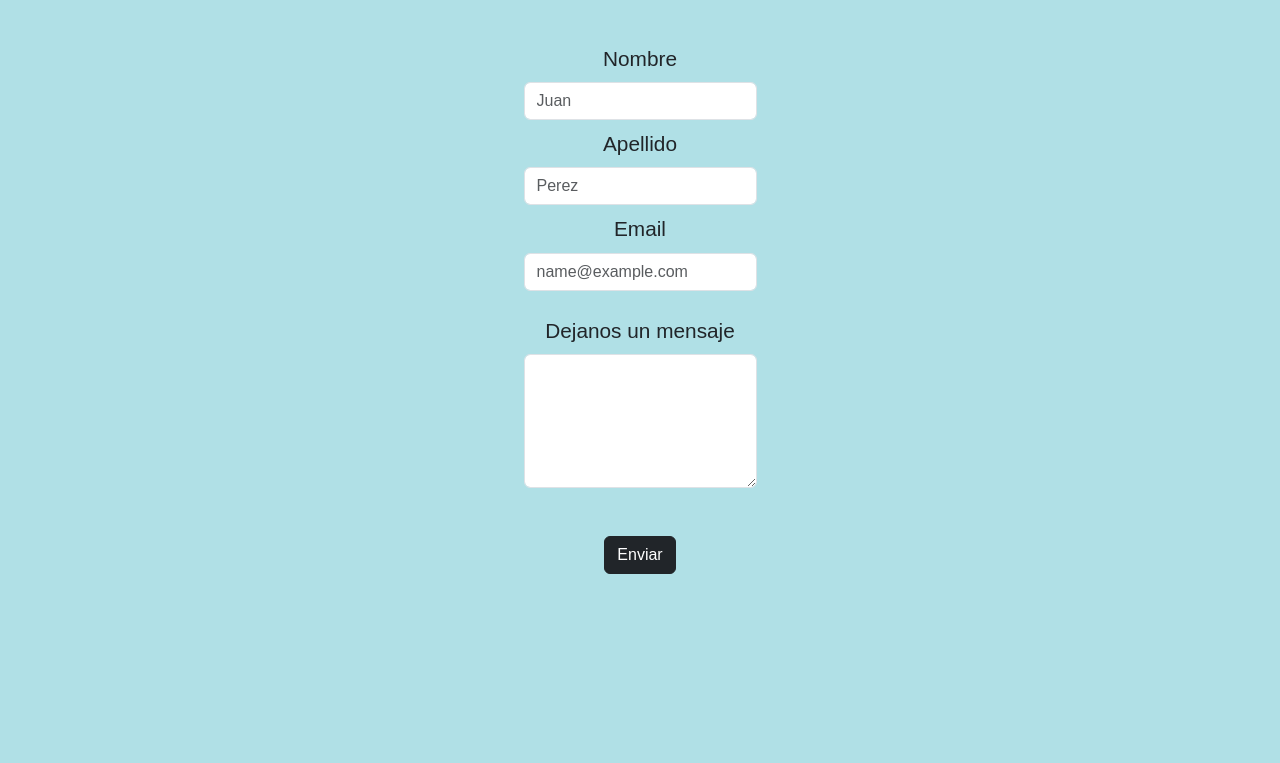
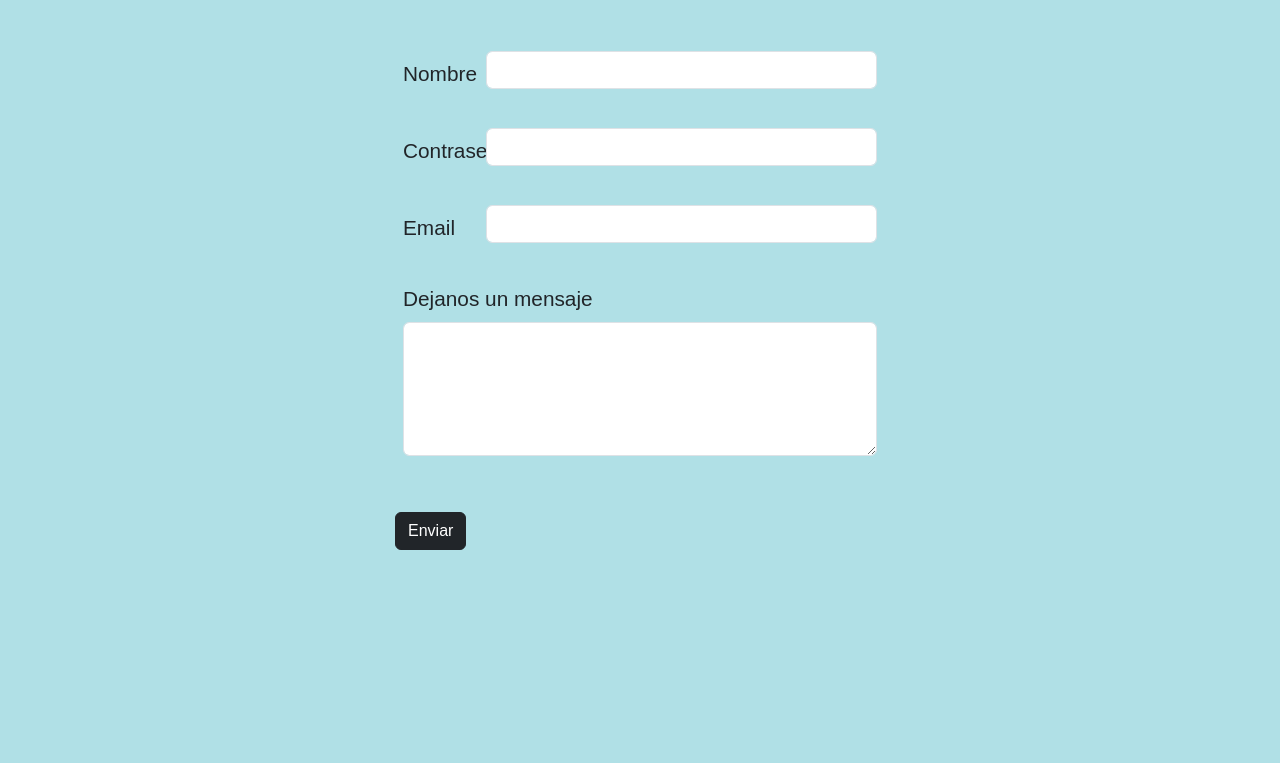
Before and after one commit to ValenValdatta/EntregaFinalValdatta, a plain HTML site: page pages/contacto.html in a window 1280 px wide. Shown: the part 303-1066 px from the top of the page. Drawn offline with nearby package versions, Linux system fonts and the light colour scheme.

Commit message:
cambie el formulario

```diff
--- a/pages/contacto.html
+++ b/pages/contacto.html
@@ -46,26 +46,29 @@
     <main>
         <section class="formulario">
             <form action="">
-                <div class="mb-2">
-                    <label for="exampleFormControlInput1" class="form-label">Nombre</label>
-                    <input type="text" class="form-control" id="exampleFormControlInput1"
-                        placeholder="Juan">
+                <div class="row mb-3 p-2">
+                    <label for="inputPassword3" class="col-sm-2 col-form-label">Nombre</label>
+                    <div class="col-sm-10">
+                        <input type="text" class="form-control" id="inputPassword3">
+                    </div>
                 </div>
-                <div class="mb-2">
-                    <label for="exampleFormControlInput1" class="form-label">Apellido</label>
-                    <input type="text" class="form-control" id="exampleFormControlInput1"
-                        placeholder="Perez">
+                <div class="row mb-3 p-2">
+                    <label for="inputPassword3" class="col-sm-2 col-form-label">Contraseña</label>
+                    <div class="col-sm-10">
+                        <input type="password" class="form-control" id="inputPassword3">
+                    </div>
                 </div>
-                <div class="mb-4">
-                    <label for="exampleFormControlInput1" class="form-label">Email</label>
-                    <input type="email" class="form-control" id="exampleFormControlInput1"
-                        placeholder="name@example.com">
+                <div class="row mb-3 p-2">
+                    <label for="inputEmail3" class="col-sm-2 col-form-label">Email</label>
+                    <div class="col-sm-10">
+                        <input type="email" class="form-control" id="inputEmail3">
+                    </div>
                 </div>
-                <div class="mb-5">
+                <div class="mb-5 p-2">
                     <label for="exampleFormControlTextarea1" class="form-label">Dejanos un mensaje</label>
                     <textarea class="form-control" id="exampleFormControlTextarea1" rows="5"></textarea>
                 </div>
-                <button type="submit" class="btn btn-dark mb-5">Enviar</button>
+                <button type="submit" class="btn btn-dark ">Enviar</button>
             </form>
         </section>
     </main>
@@ -75,9 +78,12 @@
 
     <footer>
         <section class="redes">
-            <a target="_blank" href="https://www.facebook.com"><img src="../img/face logo.png" alt="facebook logo" class="logoredes"></a>
-            <a target="_blank" href="https://www.twitter.com"><img src="../img/twitter logo.png" alt="twitter logo" class="logoredes"></a>
-            <a target="_blank" href="https://www.instagram.com"><img src="../img/insta logo.png" alt="instagram logo" class="logoredes"></a>
+            <a target="_blank" href="https://www.facebook.com"><img src="../img/face logo.png" alt="facebook logo"
+                    class="logoredes"></a>
+            <a target="_blank" href="https://www.twitter.com"><img src="../img/twitter logo.png" alt="twitter logo"
+                    class="logoredes"></a>
+            <a target="_blank" href="https://www.instagram.com"><img src="../img/insta logo.png" alt="instagram logo"
+                    class="logoredes"></a>
         </section>
 
         <section>
--- a/scss/_contacto.scss
+++ b/scss/_contacto.scss
@@ -1,5 +1,4 @@
-main{
-    .formulario{
-        text-align: center;
-    }
+.formulario {
+    width: 50%;
+
 }
--- a/scss/_index.scss
+++ b/scss/_index.scss
@@ -2,7 +2,7 @@ body {
     min-height: 100vh;
     padding-bottom: 100px;
 }
-h2 {
+.titleIndex {
     text-align: left;
     padding-left: 300px;
 }
--- a/scss/_nosotros.scss
+++ b/scss/_nosotros.scss
@@ -1,6 +1,10 @@
 body {
     text-align: left;
 
+    .titleNosotros{
+        text-align: left;
+        padding-left: 150px;
+    }
     main {
                 min-height: 100vh;
                 margin-left: 100px;
--- a/scss/_productos.scss
+++ b/scss/_productos.scss
@@ -1,6 +1,4 @@
-
-    h2 {
-        text-align: left;
-
-
-    }
+.titleDestinos {
+    text-align: left;
+    padding-left: 150px;
+}
```
Also changed, not shown: index.html (+1 -1 lines), pages/nosotros.html (+1 -1 lines), pages/productos.html (+2 -2 lines), css/estilo.css, 1 other file.
